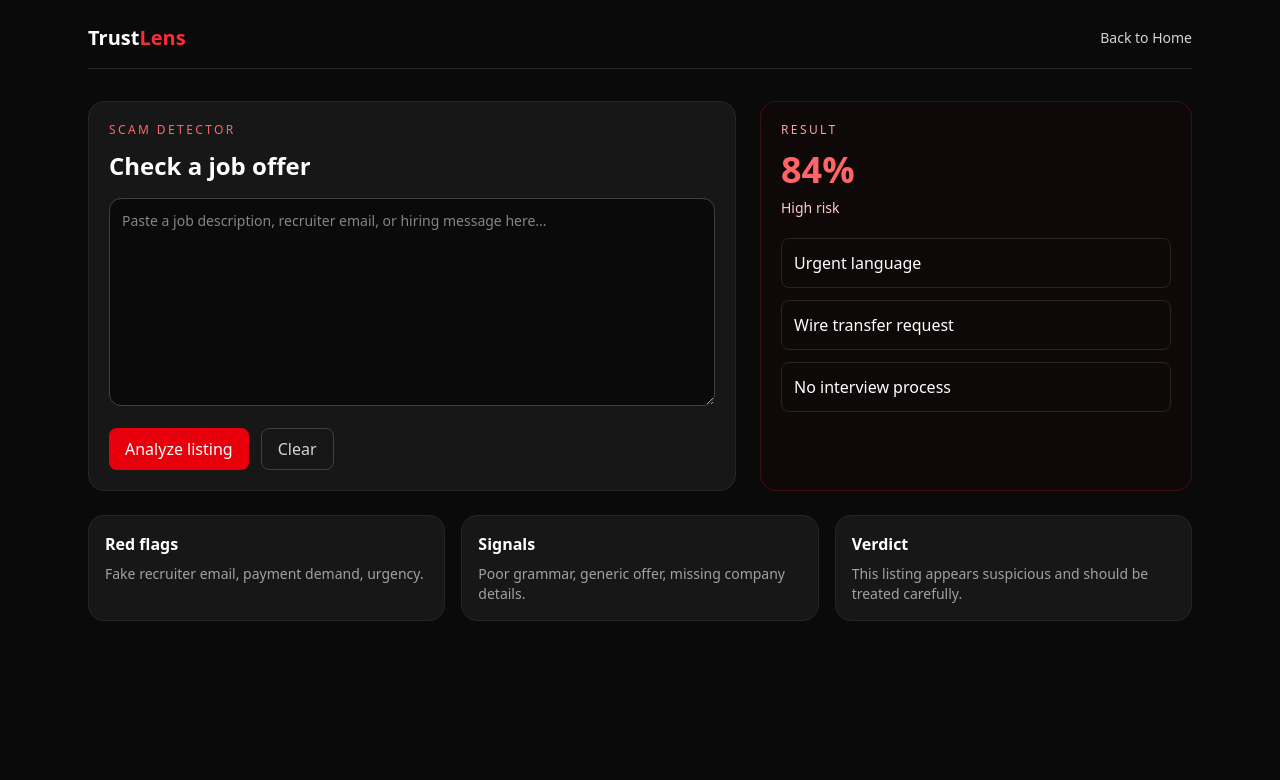
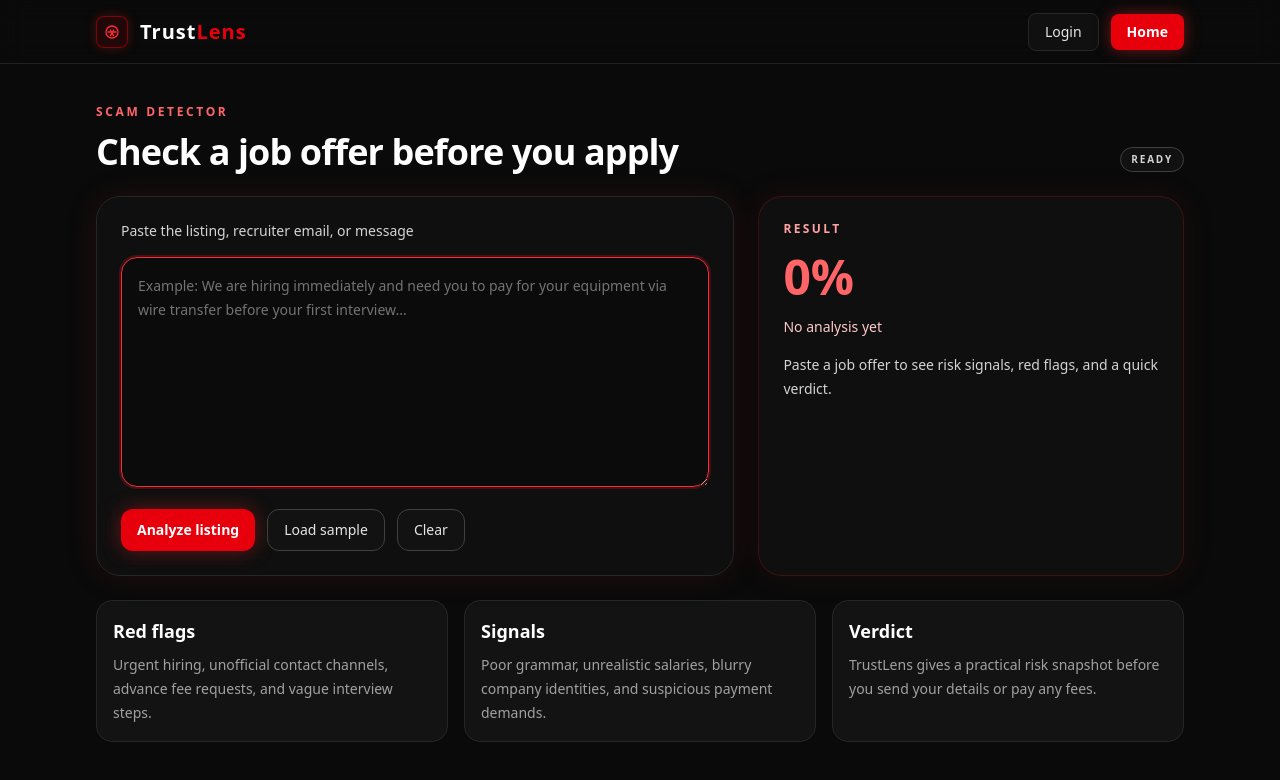
Before and after one commit to CodeMaster11000/TrustLens, a website: page frontend/pages/detector.html in a window 1280 px wide. Both pictures are taken after a click on the button "Clear". Drawn offline with nearby package versions, Linux system fonts and the light colour scheme.

Commit message:
updaed detector page

```diff
--- /dev/null
+++ b/frontend/js/detectorApp.js
@@ -0,0 +1,103 @@
+document.addEventListener('DOMContentLoaded', () => {
+  const form = document.getElementById('detector-form');
+  const textarea = document.getElementById('job-input');
+  const analyzeButton = document.getElementById('analyze-button');
+  const clearButton = document.getElementById('clear-button');
+  const sampleButton = document.getElementById('sample-button');
+  const contentBlock = document.getElementById('detector-result');
+  const scoreValue = document.getElementById('risk-score');
+  const scoreLabel = document.getElementById('risk-label');
+  const summaryText = document.getElementById('result-summary');
+  const flagList = document.getElementById('flag-list');
+  const recommendationList = document.getElementById('recommendation-list');
+  const statusPill = document.getElementById('status-pill');
+  const emptyState = document.getElementById('empty-state');
+
+  const setResult = (result) => {
+    if (!contentBlock) {
+      return;
+    }
+
+    const scoreColor = result.score >= 75 ? 'text-red-400' : result.score >= 40 ? 'text-amber-400' : 'text-emerald-400';
+    const pillColor = result.riskLevel === 'High risk'
+      ? 'border-red-700 bg-red-950/60 text-red-300'
+      : result.riskLevel === 'Medium risk'
+        ? 'border-amber-700 bg-amber-950/60 text-amber-300'
+        : 'border-emerald-700 bg-emerald-950/60 text-emerald-300';
+
+    scoreValue.textContent = `${result.score}%`;
+    scoreValue.className = `text-5xl font-extrabold ${scoreColor}`;
+    scoreLabel.textContent = result.riskLevel;
+    scoreLabel.className = `text-sm font-medium ${scoreColor}`;
+    summaryText.textContent = result.summary;
+    statusPill.className = `rounded-full border px-2.5 py-1 text-[10px] font-semibold uppercase tracking-[0.18em] ${pillColor}`;
+    statusPill.textContent = result.riskLevel;
+
+    flagList.innerHTML = '';
+    result.flags.length
+      ? result.flags.forEach((flag) => {
+          const item = document.createElement('li');
+          item.className = 'rounded-xl border border-neutral-800 bg-neutral-950/50 px-3 py-2 text-sm text-neutral-300';
+          item.textContent = flag;
+          flagList.appendChild(item);
+        })
+      : flagList.innerHTML = '<li class="rounded-xl border border-neutral-800 bg-neutral-950/50 px-3 py-2 text-sm text-neutral-300">No obvious scam markers found.</li>';
+
+    recommendationList.innerHTML = '';
+    result.recommendations.forEach((itemText) => {
+      const item = document.createElement('li');
+      item.className = 'flex gap-3 rounded-xl border border-neutral-800 bg-neutral-950/50 p-3 text-sm text-neutral-300';
+      item.innerHTML = '<span class="mt-1 h-2.5 w-2.5 flex-none rounded-full bg-red-500"></span><span>' + itemText + '</span>';
+      recommendationList.appendChild(item);
+    });
+
+    contentBlock.classList.remove('hidden');
+    emptyState.classList.add('hidden');
+  };
+
+  const runAnalysis = () => {
+    if (!textarea || !contentBlock) {
+      return;
+    }
+
+    const result = window.analyzeJobText ? window.analyzeJobText(textarea.value) : { score: 0, riskLevel: 'No input', flags: [], summary: 'Unable to analyze this input right now.', recommendations: ['Try again in a moment.'] };
+    setResult(result);
+  };
+
+  if (form) {
+    form.addEventListener('submit', (event) => {
+      event.preventDefault();
+      runAnalysis();
+    });
+  }
+
+  if (analyzeButton) {
+    analyzeButton.addEventListener('click', runAnalysis);
+  }
+
+  if (clearButton) {
+    clearButton.addEventListener('click', () => {
+      if (textarea) {
+        textarea.value = '';
+      }
+      if (contentBlock) {
+        contentBlock.classList.add('hidden');
+      }
+      if (emptyState) {
+        emptyState.classList.remove('hidden');
+      }
+      if (textarea) {
+        textarea.focus();
+      }
+    });
+  }
+
+  if (sampleButton) {
+    sampleButton.addEventListener('click', () => {
+      if (textarea) {
+        textarea.value = 'URGENT HIRING! We need someone immediately. No interview required. Please pay for equipment using a wire transfer and send your details via WhatsApp.';
+      }
+      runAnalysis();
+    });
+  }
+});
--- a/frontend/pages/detector.html
+++ b/frontend/pages/detector.html
@@ -5,42 +5,121 @@
   <meta name="viewport" content="width=device-width, initial-scale=1.0" />
   <title>TrustLens — Scam Detector</title>
   <script src="https://cdn.jsdelivr.net/npm/@tailwindcss/browser@4"></script>
+  <style>
+    html { scroll-behavior: smooth; }
+    body { background: #0a0a0a; }
+    .glass-panel {
+      background: rgba(17, 17, 17, 0.78);
+      backdrop-filter: blur(16px);
+    }
+  </style>
 </head>
-<body class="bg-neutral-950 text-white">
-  <div class="max-w-6xl mx-auto p-6">
-    <nav class="flex items-center justify-between mb-8 border-b border-neutral-800 pb-4">
-      <div class="text-xl font-bold">Trust<span class="text-red-500">Lens</span></div>
-      <a href="indexDesign.html" class="text-sm text-neutral-300">Back to Home</a>
+<body class="bg-neutral-950 text-white antialiased selection:bg-red-600 selection:text-white">
+  <div class="min-h-screen">
+    <nav class="sticky top-0 z-50 h-16 w-full border-b border-neutral-800/80 bg-neutral-950/80 backdrop-blur-md">
+      <div class="mx-auto flex h-full max-w-6xl items-center justify-between px-4 sm:px-6 lg:px-8">
+        <a href="indexDesign.html" class="flex items-center gap-3 font-bold text-xl tracking-wider text-white hover:opacity-90 transition-opacity">
+          <span class="flex h-8 w-8 items-center justify-center rounded-lg border border-red-600/50 bg-red-950/40 text-red-500 shadow-[0_0_12px_rgba(220,38,38,0.3)]">
+            <svg class="h-4 w-4" fill="none" stroke="currentColor" stroke-width="2" viewBox="0 0 24 24">
+              <circle cx="12" cy="12" r="9"></circle>
+              <path stroke-linecap="round" stroke-linejoin="round" d="M14.5 9l-5 8.5M9.5 9l5 8.5M6 12h12"></path>
+            </svg>
+          </span>
+          <span>Trust<span class="text-red-600">Lens</span></span>
+        </a>
+
+        <div class="flex items-center gap-3">
+          <a href="login.html" class="hidden sm:inline-flex items-center justify-center rounded-lg border border-neutral-800 bg-neutral-900/60 px-4 py-2 text-sm font-medium text-neutral-200 transition-colors hover:border-red-800 hover:text-red-400">
+            Login
+          </a>
+          <a href="indexDesign.html" class="rounded-lg bg-red-600 px-4 py-2 text-sm font-semibold text-white shadow-[0_0_15px_rgba(220,38,38,0.5)] hover:bg-red-700 hover:shadow-[0_0_20px_rgba(220,38,38,0.7)] transition-all">
+            Home
+          </a>
+        </div>
+      </div>
     </nav>
 
-    <main class="grid md:grid-cols-[1.2fr_0.8fr] gap-6">
-      <section class="rounded-2xl border border-neutral-800 bg-neutral-900 p-5">
-        <p class="text-xs uppercase tracking-[0.2em] text-red-400 mb-3">Scam Detector</p>
-        <h1 class="text-2xl font-bold mb-4">Check a job offer</h1>
-        <textarea class="w-full h-52 rounded-xl border border-neutral-700 bg-neutral-950 p-3 text-sm" placeholder="Paste a job description, recruiter email, or hiring message here..."></textarea>
-        <div class="mt-4 flex gap-3">
-          <button class="bg-red-600 px-4 py-2 rounded-lg font-medium">Analyze listing</button>
-          <button class="border border-neutral-700 px-4 py-2 rounded-lg text-neutral-300">Clear</button>
+    <main class="mx-auto max-w-6xl px-4 py-10 sm:px-6 lg:px-8">
+      <section class="mb-6 flex flex-col gap-3 md:flex-row md:items-end md:justify-between">
+        <div>
+          <p class="mb-3 text-xs font-semibold uppercase tracking-[0.22em] text-red-400">Scam Detector</p>
+          <h1 class="text-3xl font-extrabold tracking-tight text-white sm:text-4xl">Check a job offer before you apply</h1>
         </div>
+        <span id="status-pill" class="rounded-full border border-neutral-700 bg-neutral-900/60 px-2.5 py-1 text-[10px] font-semibold uppercase tracking-[0.18em] text-neutral-300">Ready</span>
       </section>
 
-      <aside class="rounded-2xl border border-red-900/40 bg-red-950/10 p-5">
-        <p class="text-xs uppercase tracking-[0.2em] text-red-300 mb-3">Result</p>
-        <div class="text-4xl font-bold text-red-400">84%</div>
-        <div class="mt-2 text-sm text-red-200">High risk</div>
-        <div class="mt-5 space-y-3">
-          <div class="rounded-lg border border-neutral-800 bg-neutral-950/40 p-3">Urgent language</div>
-          <div class="rounded-lg border border-neutral-800 bg-neutral-950/40 p-3">Wire transfer request</div>
-          <div class="rounded-lg border border-neutral-800 bg-neutral-950/40 p-3">No interview process</div>
-        </div>
-      </aside>
+      <div class="grid gap-6 lg:grid-cols-[1.2fr_0.8fr]">
+        <section class="glass-panel rounded-3xl border border-neutral-800 bg-neutral-900/80 p-5 shadow-[0_0_30px_rgba(127,29,29,0.2)] sm:p-6">
+          <form id="detector-form" class="space-y-4">
+            <label for="job-input" class="block text-sm font-medium text-neutral-300">
+              Paste the listing, recruiter email, or message
+            </label>
+            <textarea id="job-input" name="job-input" class="min-h-[230px] w-full rounded-2xl border border-neutral-700 bg-neutral-950/80 p-4 text-sm leading-6 text-neutral-100 placeholder:text-neutral-500 focus:border-red-500 focus:outline-none focus:ring-2 focus:ring-red-500/20" placeholder="Example: We are hiring immediately and need you to pay for your equipment via wire transfer before your first interview..."></textarea>
+
+            <div class="flex flex-wrap gap-3">
+              <button id="analyze-button" type="submit" class="inline-flex items-center justify-center rounded-xl bg-red-600 px-4 py-2.5 text-sm font-semibold text-white shadow-[0_0_20px_rgba(220,38,38,0.45)] transition-all hover:bg-red-700 hover:shadow-[0_0_24px_rgba(220,38,38,0.7)]">
+                Analyze listing
+              </button>
+              <button id="sample-button" type="button" class="rounded-xl border border-neutral-700 bg-neutral-900/60 px-4 py-2.5 text-sm font-medium text-neutral-200 transition-colors hover:border-red-800 hover:text-red-400">
+                Load sample
+              </button>
+              <button id="clear-button" type="button" class="rounded-xl border border-neutral-700 bg-neutral-900/60 px-4 py-2.5 text-sm font-medium text-neutral-200 transition-colors hover:border-red-800 hover:text-red-400">
+                Clear
+              </button>
+            </div>
+          </form>
+        </section>
+
+        <aside class="glass-panel rounded-3xl border border-red-900/40 bg-red-950/10 p-5 shadow-[0_0_30px_rgba(127,29,29,0.15)] sm:p-6">
+          <div id="empty-state" class="space-y-4">
+            <p class="text-xs font-semibold uppercase tracking-[0.2em] text-red-300">Result</p>
+            <div class="text-5xl font-extrabold text-red-400">0%</div>
+            <div class="text-sm text-red-200">No analysis yet</div>
+            <p class="text-sm leading-6 text-neutral-300">Paste a job offer to see risk signals, red flags, and a quick verdict.</p>
+          </div>
+
+          <div id="detector-result" class="hidden space-y-5">
+            <div>
+              <p class="text-xs font-semibold uppercase tracking-[0.2em] text-red-300">Result</p>
+              <div class="mt-2 flex items-end gap-3">
+                <div id="risk-score" class="text-5xl font-extrabold text-red-400">84%</div>
+                <div id="risk-label" class="mb-1 text-sm font-medium text-red-300">High risk</div>
+              </div>
+            </div>
+
+            <p id="result-summary" class="text-sm leading-6 text-neutral-300">This listing shows multiple scam indicators and should be treated with caution.</p>
+
+            <div>
+              <p class="mb-2 text-xs font-semibold uppercase tracking-[0.18em] text-neutral-400">Detected flags</p>
+              <ul id="flag-list" class="space-y-2"></ul>
+            </div>
+
+            <div>
+              <p class="mb-2 text-xs font-semibold uppercase tracking-[0.18em] text-neutral-400">Recommended next steps</p>
+              <ul id="recommendation-list" class="space-y-2"></ul>
+            </div>
+          </div>
+        </aside>
+      </div>
+
+      <section class="mt-6 grid gap-4 md:grid-cols-3">
+        <article class="rounded-2xl border border-neutral-800 bg-neutral-900/70 p-4">
+          <h3 class="mb-2 text-lg font-semibold text-white">Red flags</h3>
+          <p class="text-sm leading-6 text-neutral-400">Urgent hiring, unofficial contact channels, advance fee requests, and vague interview steps.</p>
+        </article>
+        <article class="rounded-2xl border border-neutral-800 bg-neutral-900/70 p-4">
+          <h3 class="mb-2 text-lg font-semibold text-white">Signals</h3>
+          <p class="text-sm leading-6 text-neutral-400">Poor grammar, unrealistic salaries, blurry company identities, and suspicious payment demands.</p>
+        </article>
+        <article class="rounded-2xl border border-neutral-800 bg-neutral-900/70 p-4">
+          <h3 class="mb-2 text-lg font-semibold text-white">Verdict</h3>
+          <p class="text-sm leading-6 text-neutral-400">TrustLens gives a practical risk snapshot before you send your details or pay any fees.</p>
+        </article>
+      </section>
     </main>
+  </div>
 
-    <section class="mt-6 grid md:grid-cols-3 gap-4">
-      <div class="rounded-2xl border border-neutral-800 bg-neutral-900 p-4"><h3 class="font-semibold mb-2">Red flags</h3><p class="text-sm text-neutral-400">Fake recruiter email, payment demand, urgency.</p></div>
-      <div class="rounded-2xl border border-neutral-800 bg-neutral-900 p-4"><h3 class="font-semibold mb-2">Signals</h3><p class="text-sm text-neutral-400">Poor grammar, generic offer, missing company details.</p></div>
-      <div class="rounded-2xl border border-neutral-800 bg-neutral-900 p-4"><h3 class="font-semibold mb-2">Verdict</h3><p class="text-sm text-neutral-400">This listing appears suspicious and should be treated carefully.</p></div>
-    </section>
-  </div>
+  <script src="../js/detectorLogic.js"></script>
+  <script src="../js/detectorApp.js"></script>
 </body>
 </html>
```
